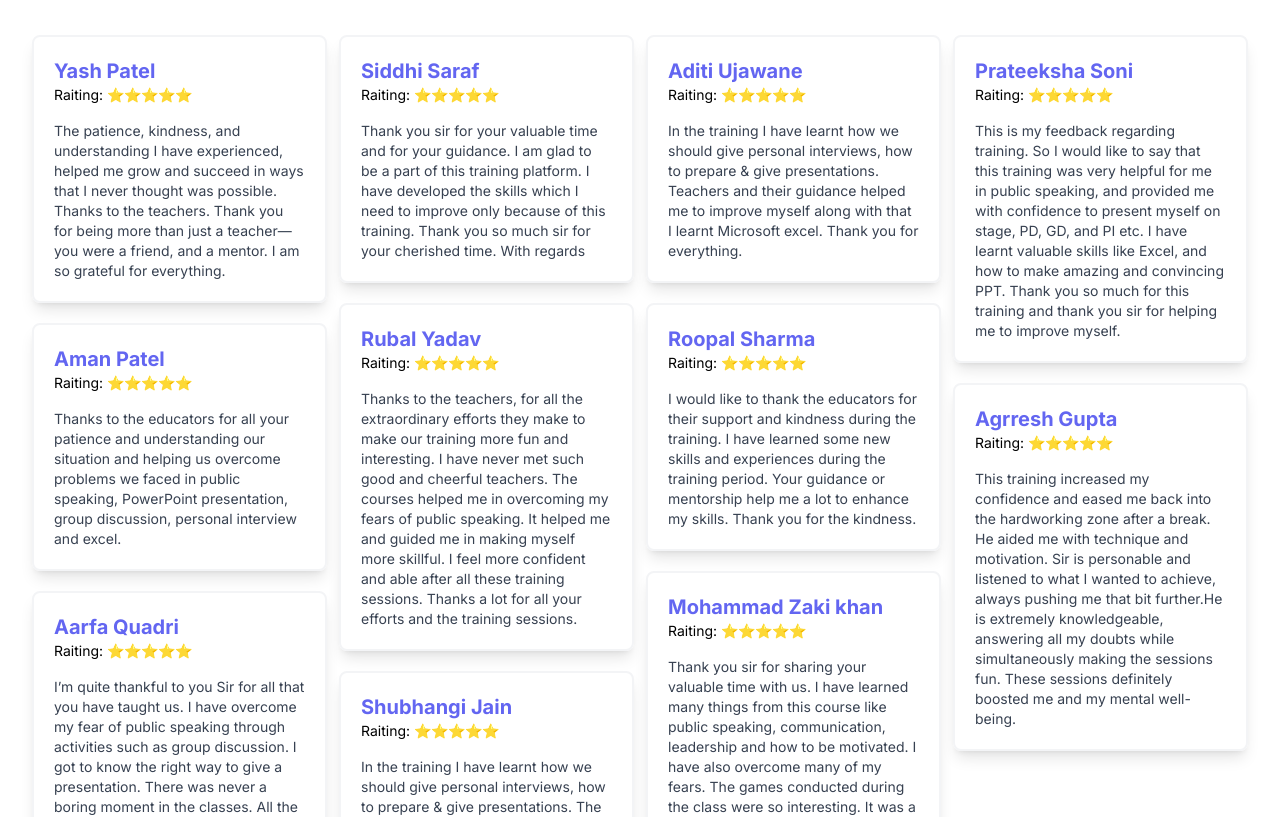
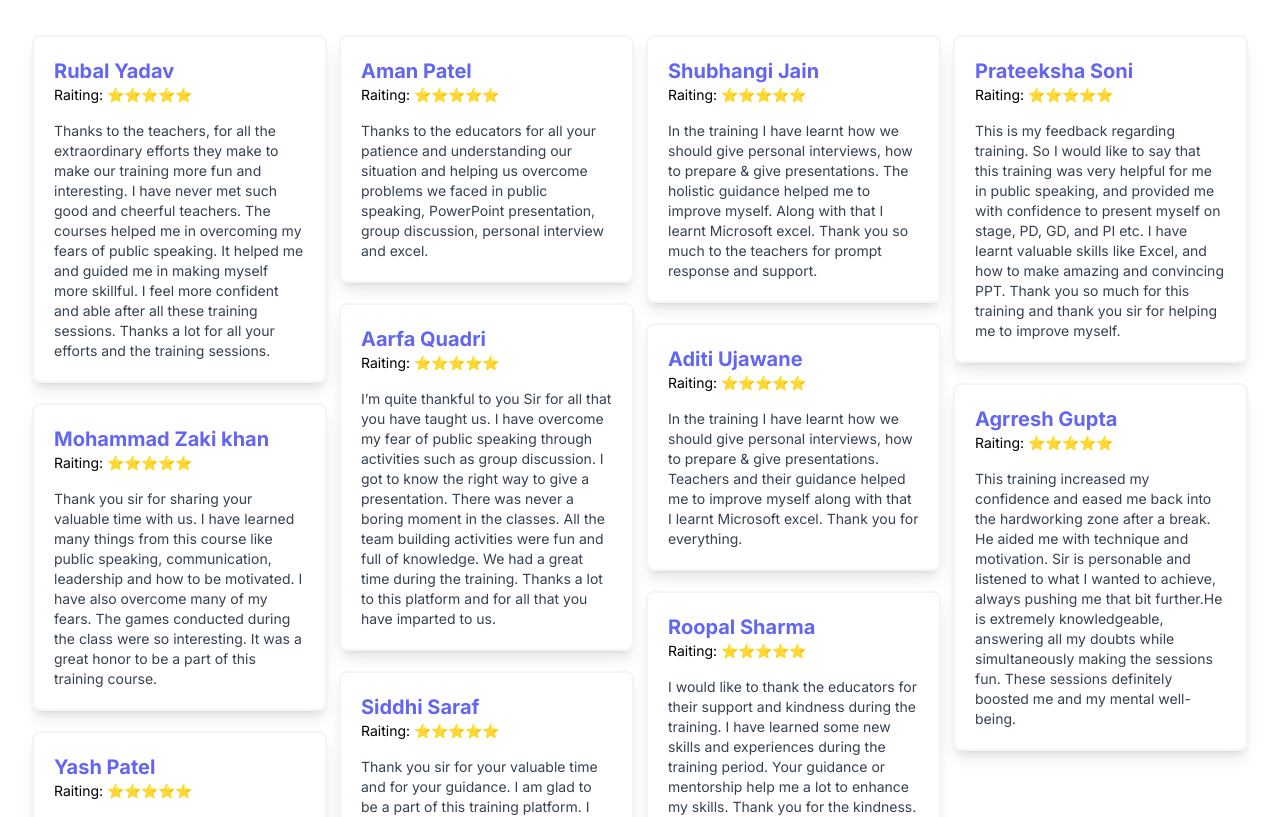
Before and after one commit to abhijeetrayy/snsthinkhub, a Next.js app: page /home in a window 1280 px wide. Shown: the part 2780-3597 px from the top of the page. Built offline with nearby package versions, Linux system fonts and the light colour scheme; no server answers.

Commit message:
mobile ui for testimonial is now scrollable - bug fix

```diff
--- a/src/json_data/testimonials.js
+++ b/src/json_data/testimonials.js
@@ -1,4 +1,12 @@
 const testimonials = [
+  {
+    data: "Thanks to the teachers, for all the extraordinary efforts they make to make our training more fun and interesting. I have never met such good and cheerful teachers. The courses helped me in overcoming my fears of public speaking. It helped me and guided me in making myself more skillful. I feel more confident and able after all these training sessions. Thanks a lot for all your efforts and the training sessions.",
+    name: "Rubal Yadav",
+  },
+  {
+    data: "Thank you sir for sharing your valuable time with us. I have learned many things from this course like  public speaking, communication, leadership and how to be motivated. I have also overcome many of my fears. The games conducted during the class were so interesting. It was a great honor to be a part of this training course.",
+    name: "Mohammad Zaki khan",
+  },
   {
     data: "The patience, kindness, and understanding I have experienced, helped me grow and succeed in ways that I never thought was possible. Thanks to the teachers. Thank you for being more than just a teacher—you were a friend, and a mentor. I am so grateful for everything.",
     name: "Yash Patel",
@@ -19,10 +27,6 @@ const testimonials = [
     name: "Siddhi Saraf",
   },
 
-  {
-    data: "Thanks to the teachers, for all the extraordinary efforts they make to make our training more fun and interesting. I have never met such good and cheerful teachers. The courses helped me in overcoming my fears of public speaking. It helped me and guided me in making myself more skillful. I feel more confident and able after all these training sessions. Thanks a lot for all your efforts and the training sessions.",
-    name: "Rubal Yadav",
-  },
 
   {
     data: "In the training I have learnt how we should give personal interviews, how to prepare & give presentations. The holistic guidance helped me to improve myself. Along with that I learnt Microsoft excel. Thank you so much to the teachers for prompt response and support.",
@@ -39,10 +43,6 @@ const testimonials = [
     name: "Roopal Sharma",
   },
 
-  {
-    data: "Thank you sir for sharing your valuable time with us. I have learned many things from this course like  public speaking, communication, leadership and how to be motivated. I have also overcome many of my fears. The games conducted during the class were so interesting. It was a great honor to be a part of this training course.",
-    name: "Mohammad Zaki khan",
-  },
 
   {
     data: "This is my feedback regarding training. So I would like to say that this training was very helpful for me in public speaking, and provided me with confidence to present myself on stage, PD, GD, and PI etc. I have learnt valuable skills like Excel, and how to make amazing and convincing PPT. Thank you so much for this training and thank you sir for helping me to improve myself.",
```
